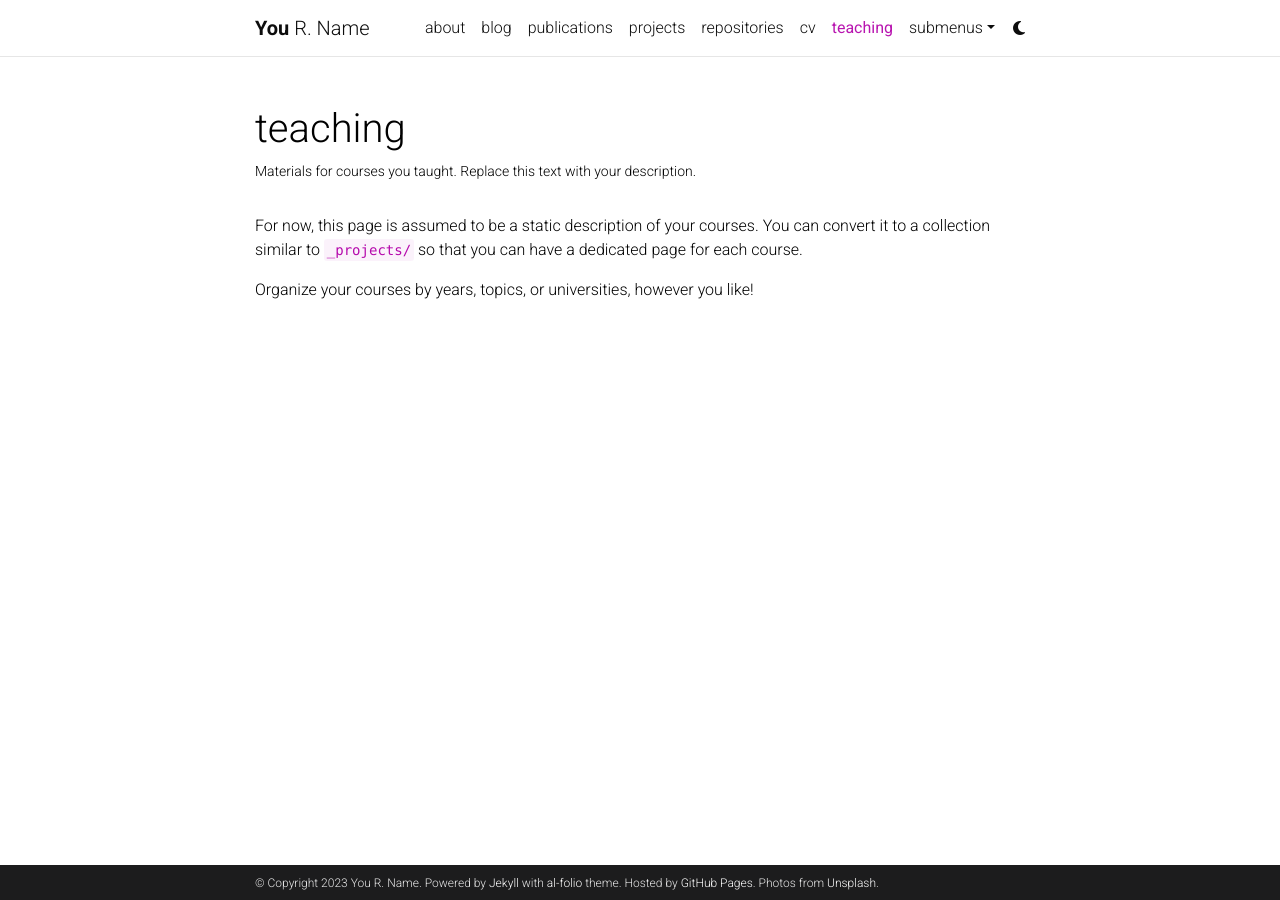
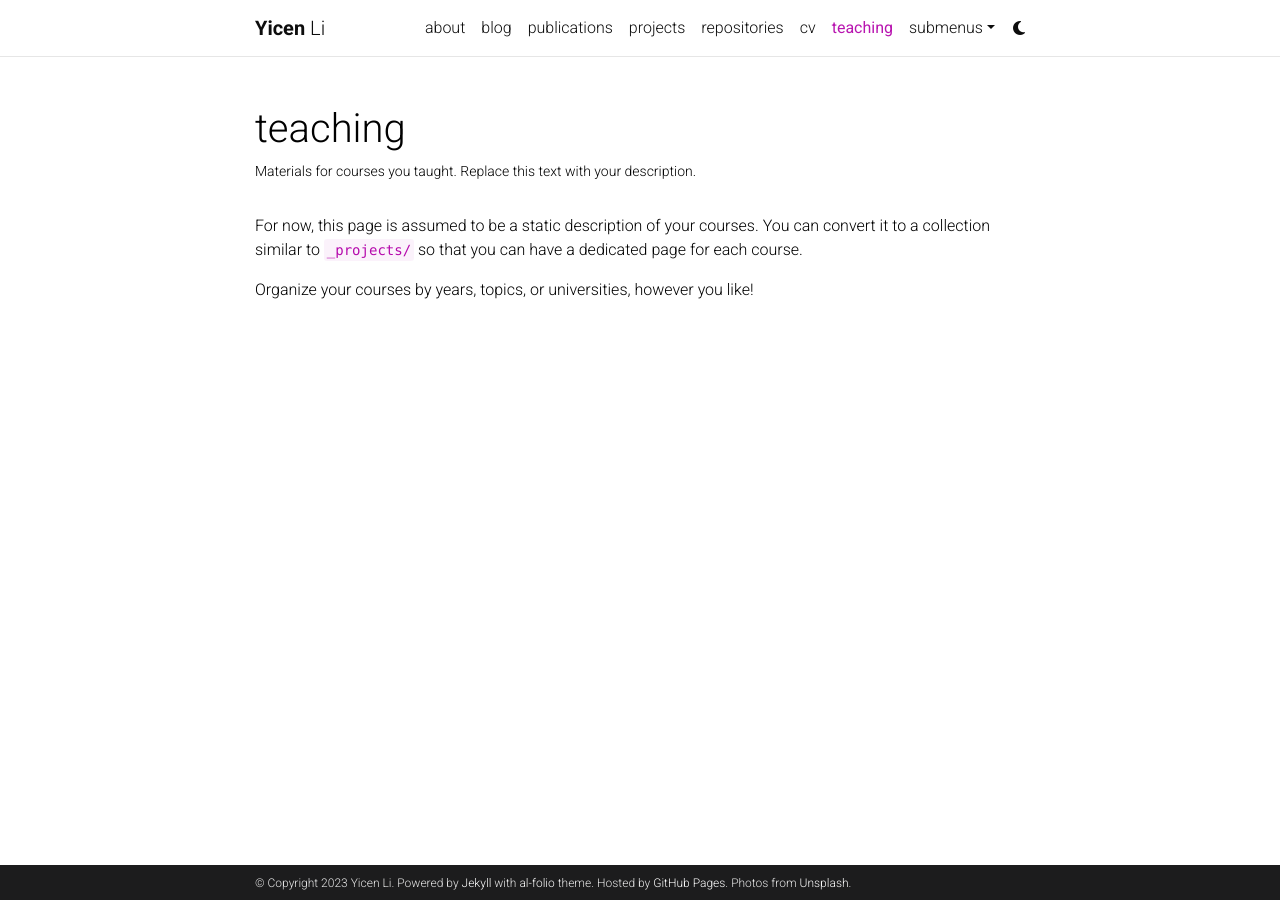
Before and after one commit to YicenJoJo/YicenJoJo.github.io, a Jekyll site: the page built from _pages/teaching.md, in a window 1280 px wide. Built offline with Jekyll 4.4.1, drawn with Linux system fonts in a browser that asks for light colours; comment, search, counter and statistics services are not loaded; a style sheet for code colours, icons or effects is not loaded.

Commit message:
Update _config.yml

```diff
--- a/_config.yml
+++ b/_config.yml
@@ -3,9 +3,9 @@
 # -----------------------------------------------------------------------------
 
 title: blank # the website title (if blank, full name will be used instead)
-first_name: You
-middle_name: R.
-last_name: Name
+first_name: Yicen
+middle_name:
+last_name: Li
 email: you@example.com
 description: > # the ">" symbol means to ignore newlines until "footer_text:"
   A simple, whitespace theme for academics. Based on [*folio](https://github.com/bogoli/-folio) design.
@@ -18,7 +18,7 @@
 lang: en # the language of your site (for example: en, fr, cn, ru, etc.)
 icon: ⚛️  # the emoji used as the favicon (alternatively, provide image name in /assets/img/)
 
-url: https://alshedivat.github.io # the base hostname & protocol for your site
+url: https://YicenJoJo.github.io # the base hostname & protocol for your site
 baseurl: /al-folio # the subpath of your site, e.g. /blog/
 last_updated: false # set to true if you want to display last updated in the footer
 impressum_path:  # set to path to include impressum link in the footer, use the same path as permalink in a page, helps to conform with EU GDPR
```
